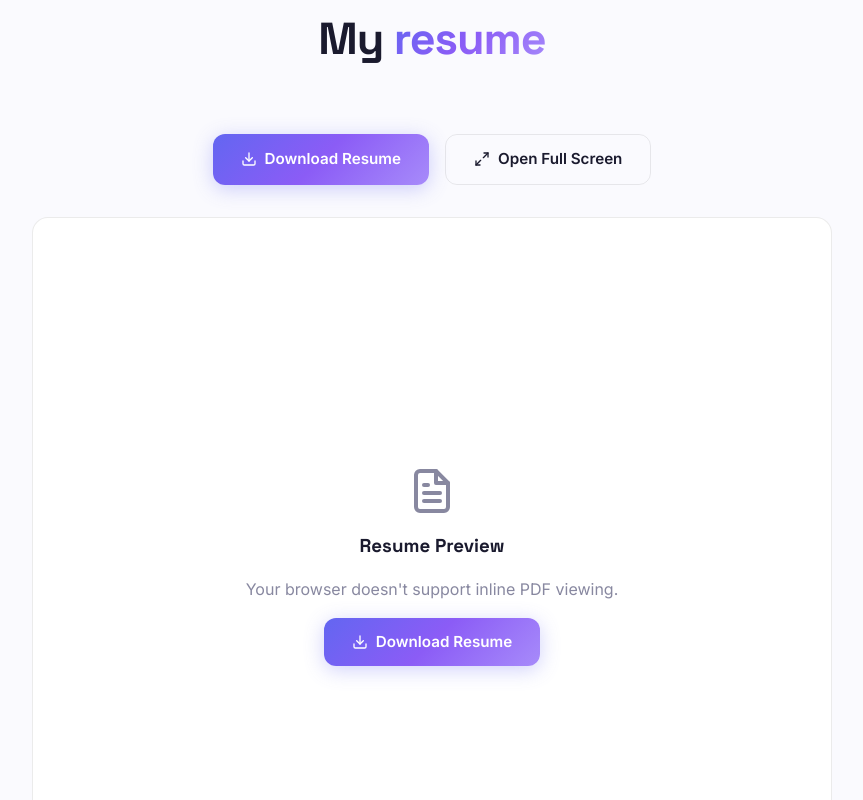
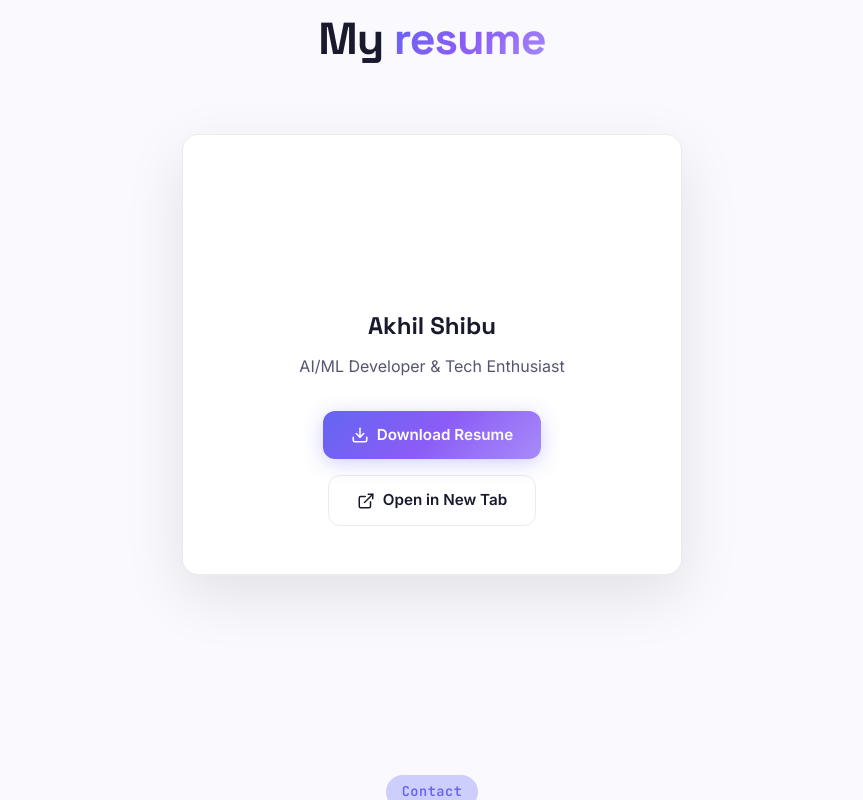
Before and after one commit to Hydra404coder/Portfolionew, a React (Vite) app: page / in a window 1280 px wide. Shown: the part 9120-9920 px from the top of the page, without its empty margins (208-1071 px from the left). Built offline with nearby package versions, Linux system fonts and the light colour scheme.

Commit message:
Remove PDF preview, keep download/open buttons only

```diff
--- a/src/components/Resume.jsx
+++ b/src/components/Resume.jsx
@@ -1,11 +1,9 @@
-import { useState } from 'react';
 import { motion } from 'framer-motion';
 import { useInView } from 'react-intersection-observer';
-import { FiFileText, FiDownload, FiMaximize2 } from 'react-icons/fi';
+import { FiFileText, FiDownload, FiExternalLink } from 'react-icons/fi';
 
 export default function Resume() {
   const [ref, inView] = useInView({ triggerOnce: true, threshold: 0.2 });
-  const [isFullScreen, setIsFullScreen] = useState(false);
 
   return (
     <section id="resume" className="section resume-section" ref={ref}>
@@ -23,12 +21,17 @@ export default function Resume() {
         </motion.div>
 
         <motion.div
-          className="resume-container"
+          className="resume-card"
           initial={{ opacity: 0, y: 30 }}
           animate={inView ? { opacity: 1, y: 0 } : {}}
           transition={{ duration: 0.6, delay: 0.2 }}
         >
-          <div className="resume-actions">
+          <div className="resume-icon">
+            <FiFileText size={64} />
+          </div>
+          <h3 className="resume-title">Akhil Shibu</h3>
+          <p className="resume-subtitle">AI/ML Developer &amp; Tech Enthusiast</p>
+          <div className="resume-buttons">
             <motion.a
               href="/resume/Akhil_Resume.pdf"
               download
@@ -36,7 +39,7 @@ export default function Resume() {
               whileHover={{ scale: 1.05 }}
               whileTap={{ scale: 0.95 }}
             >
-              <FiDownload size={16} />
+              <FiDownload size={18} />
               Download Resume
             </motion.a>
             <motion.a
@@ -47,33 +50,9 @@ export default function Resume() {
               whileHover={{ scale: 1.05 }}
               whileTap={{ scale: 0.95 }}
             >
-              <FiMaximize2 size={16} />
-              Open Full Screen
+              <FiExternalLink size={18} />
+              Open in New Tab
             </motion.a>
-          </div>
-
-          <div className="resume-viewer">
-            <object
-              data="/resume/Akhil_Resume.pdf"
-              type="application/pdf"
-              width="100%"
-              height="100%"
-              className="resume-pdf"
-            >
-              <div className="resume-fallback">
-                <FiFileText size={48} />
-                <h3>Resume Preview</h3>
-                <p>Your browser doesn't support inline PDF viewing.</p>
-                <a
-                  href="/resume/Akhil_Resume.pdf"
-                  download
-                  className="btn btn-primary"
-                >
-                  <FiDownload size={16} />
-                  Download Resume
-                </a>
-              </div>
-            </object>
           </div>
         </motion.div>
       </div>
--- a/src/styles/index.css
+++ b/src/styles/index.css
@@ -1336,47 +1336,48 @@ code {
 /* ===================================
    Resume Section
    =================================== */
-.resume-container {
-  max-width: 800px;
+.resume-card {
+  max-width: 500px;
   margin: 0 auto;
-}
-
-.resume-actions {
+  background: var(--bg-card);
+  border: 1px solid var(--border);
+  border-radius: var(--radius-lg);
+  padding: 48px 40px;
+  text-align: center;
+  box-shadow: var(--shadow-lg);
+}
+
+.resume-icon {
+  width: 100px;
+  height: 100px;
+  margin: 0 auto 24px;
+  background: linear-gradient(135deg, var(--accent), var(--accent-secondary));
+  border-radius: 50%;
+  display: flex;
+  align-items: center;
+  justify-content: center;
+  color: #fff;
+}
+
+.resume-title {
+  font-family: var(--font-heading);
+  font-size: 1.5rem;
+  font-weight: 700;
+  margin-bottom: 8px;
+  color: var(--text-primary);
+}
+
+.resume-subtitle {
+  color: var(--text-secondary);
+  font-size: 1rem;
+  margin-bottom: 32px;
+}
+
+.resume-buttons {
   display: flex;
   gap: 16px;
   justify-content: center;
-  margin-bottom: 32px;
   flex-wrap: wrap;
-}
-
-.resume-viewer {
-  width: 100%;
-  height: 700px;
-  border-radius: var(--radius-lg);
-  overflow: hidden;
-  border: 1px solid var(--border);
-  background: var(--bg-card);
-}
-
-.resume-pdf {
-  border: none;
-}
-
-.resume-fallback {
-  display: flex;
-  flex-direction: column;
-  align-items: center;
-  justify-content: center;
-  height: 100%;
-  gap: 16px;
-  color: var(--text-muted);
-  text-align: center;
-  padding: 40px;
-}
-
-.resume-fallback h3 {
-  font-family: var(--font-heading);
-  color: var(--text-primary);
 }
 
 /* ===================================
```
